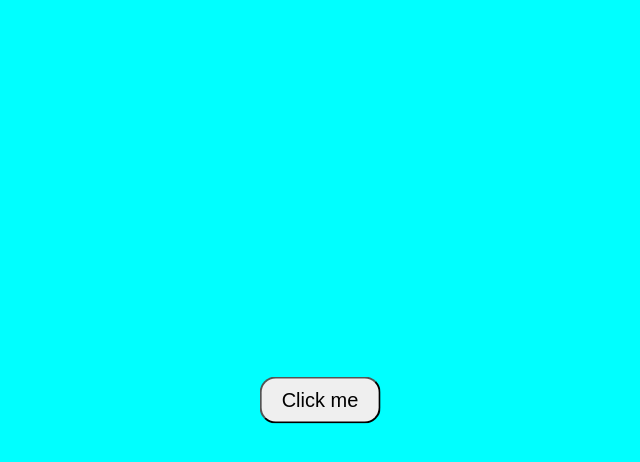
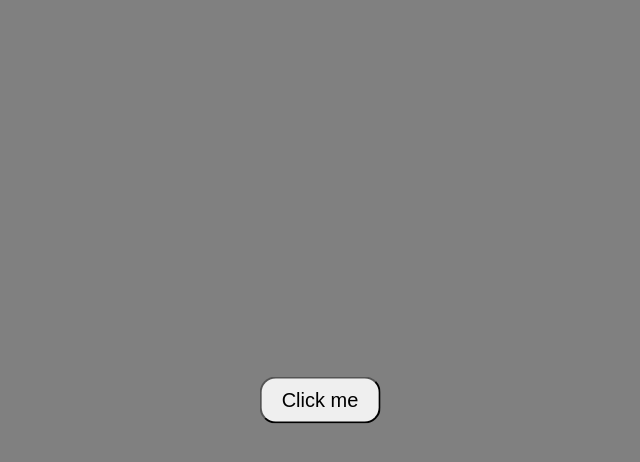
Before and after one commit to NajibullahTimory/Practic-Project, a plain HTML site: page index.html in a window 1280 px wide. Both pictures are taken after a click on the button "Click me". Shown: the whole page, without its empty margins (320-960 px from the left). Drawn offline with Linux system fonts and the light colour scheme.

Commit message:
Html and Js

```diff
--- a/index.html
+++ b/index.html
@@ -11,5 +11,6 @@
 <body>
     <button>Click me</button>
 </body>
+<script src="script.js"></script>
 
 </html>
--- /dev/null
+++ b/script.js
@@ -0,0 +1,3 @@
+document.addEventListener('click', () => {
+    document.body.style.backgroundColor = 'gray';
+});
```
